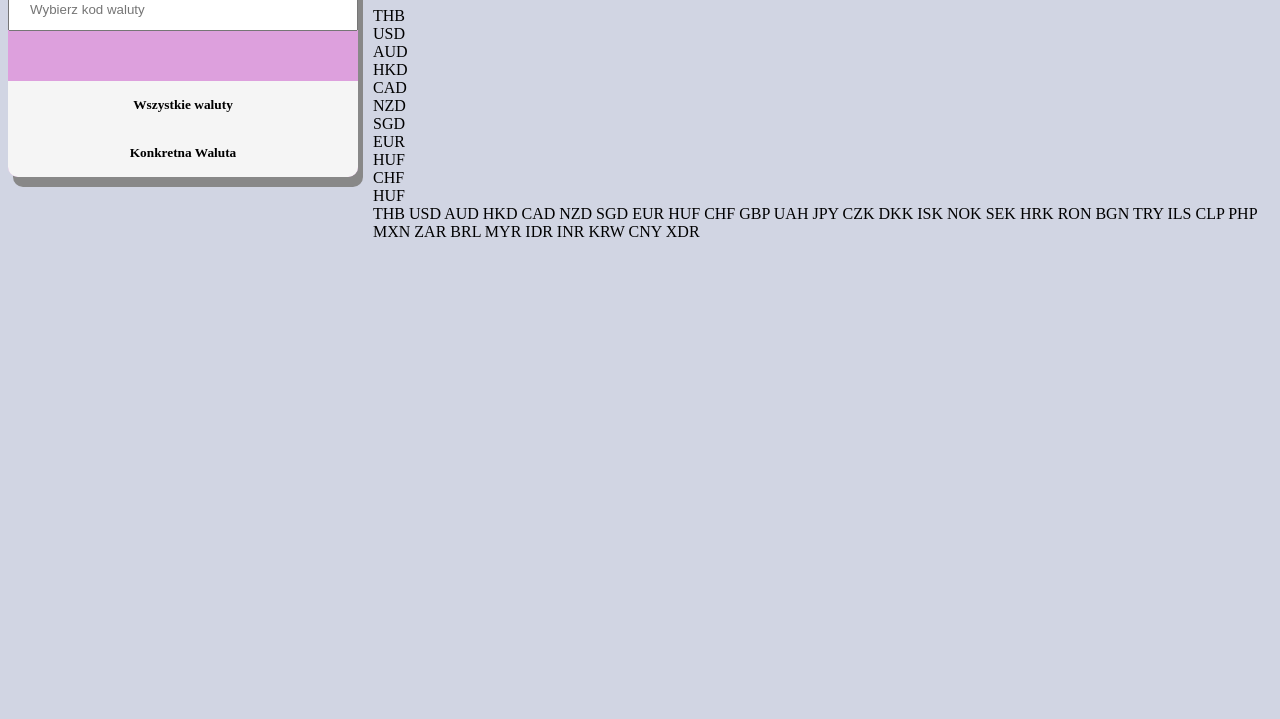
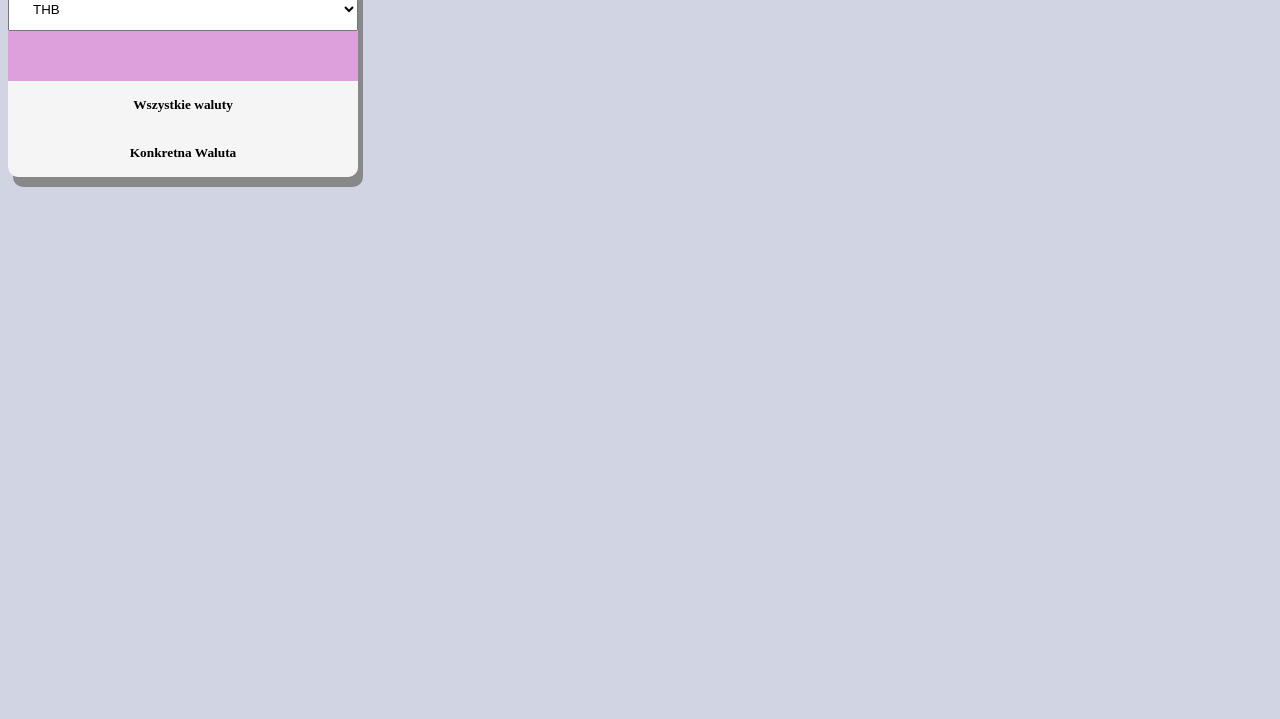
Before and after one commit to ComicMatthew/BankAPI-Test, a plain HTML site: page Index.html in a window 1280 px wide. Shown: the part 81-800 px from the top of the page. Drawn offline with Linux system fonts and the light colour scheme.

Commit message:
Add files via upload

```diff
--- a/Index.html
+++ b/Index.html
@@ -15,74 +15,55 @@
             <div id="inputContainer">
                 <input id="date" type="date" placeholder="RRRR-MM-DD">
 
-                <input id="currInput" type="text" placeholder="Wybierz kod waluty"><br>
+                <form action="">
+                    <label for="currInput"></label>
+                    <select name="currInput" id="currInput">
+                        <option value="THB">THB </option>
+                        <option value="EUR">EUR</option>
+                        <option value="USD">USD</option>
+                        <option value="AUD">AUD</option>
+                        <option value="HKD">HKD</option>
+                        <option value="CAD">CAD</option>
+                        <option value="NZD">NZD</option>
+                        <option value="SGD">SGD </option>
+                        <option value="HUF">HUF</option>
+                        <option value="CHF">CHF</option>
+                        <option value="GBP">GBP</option>
+                        <option value="JPY">JPY</option>
+                        <option value="DKK">DKK</option>
+                        <option value="CZK">CZK</option>
+                        <option value="ISK">ISK </option>
+                        <option value="NOK">NOK</option>
+                        <option value="SEK">SEK</option>
+                        <option value="RON">RON</option>
+                        <option value="TRY">TRY</option>
+                        <option value="BGN">BGN</option>
+                        <option value="ILS">ILS</option>
+                        <option value="CLP">CLP </option>
+                        <option value="PHP">PHP</option>
+                        <option value="MXN">MXN</option>
+                        <option value="ZAR">ZAR</option>
+                        <option value="BRL">BRL</option>
+                        <option value="MYR">MYR</option>
+                        <option value="IDR">IDR</option>
+                        <option value="KRW">KRW</option>
+                        <option value="CNY">CNY</option>
+                        <option value="XDR">XDR</option>
+
+                    </select>
+                </form>
             </div>
 
             <div id="buttonContainer">
-                <button onclick=showAllCurrency()>Wszystkie waluty</button>
+                <button id = "allCurreny">Wszystkie waluty</button>
 
-                <button onclick=showSpecificCurrency()>Konkretna Waluta</button>
+                <button id = "specificCurrency">Konkretna Waluta</button>
             </div>
 
         </div>
 
-        <div id="currencyList">
-            <h1>Kody Walut</h1>
-                <div onclick=insertText()>THB</div>
-                <a>USD</a>
-                <div>AUD</div>
-                <div>HKD</div>
-                <div>CAD</div>
-                <div>NZD</div>
-                <div>SGD</div>
-                <div>EUR</div>
-                <div>HUF</div>
-                <div>CHF</div>
-                <div>HUF</div>
-
-                THB
-USD
-AUD
-HKD
-CAD
-NZD
-SGD
-EUR
-HUF
-CHF
-GBP
-UAH
-JPY
-CZK
-DKK
-ISK
-NOK
-SEK
-HRK
-RON
-BGN
-TRY
-ILS
-CLP
-PHP
-MXN
-ZAR
-BRL
-MYR
-IDR
-INR
-KRW
-CNY
-XDR
-
-        </div>
 
         <div id="feed">
-
-            <div id="currency"></div>
-            <div id="code"></div>
-            <div id="mid"></div>
-
         </div>
     </div>
 
--- a/index.js
+++ b/index.js
@@ -1,12 +1,20 @@
-
-function insertText() {
-    console.log('Test')
+const allCurenyButton = document.getElementById('allCurreny')
+const specificCurrencyButton =document.getElementById('specificCurrency')
 
 
+
+
+function checkIfEmpty(){
+    if(feed.childNodes.length === 0){
+        console.log("is empty")
+    } else {
+        feed.innerHTML = ""
+    }
 }
 
 
 function showAllCurrency(){
+
 
     let xhr = new XMLHttpRequest()
     let table = "a"
@@ -19,8 +27,6 @@ function showAllCurrency(){
 
     xhr.onload = function() {
 
-
-
         if (xhr.status == 200){
             console.log("success")
             let currency = JSON.parse(this.response)
@@ -29,7 +35,19 @@ function showAllCurrency(){
 
             console.log(ratess)
 
-             currency.forEach(element => {
+            const currencyDIV = document.createElement('div')
+            currencyDIV.setAttribute('id', 'currency')
+            document.getElementById('feed').appendChild(currencyDIV)
+
+            const codeDIV = document.createElement('div')
+            codeDIV.setAttribute('id', 'code')
+            document.getElementById('feed').appendChild(codeDIV)
+
+            const midDIV = document.createElement('div')
+            midDIV.setAttribute('id', 'mid')
+            document.getElementById('feed').appendChild(midDIV)
+
+            currency.forEach(element => {
                  const dateCard = document.createElement('div')
                  dateCard.setAttribute('id', 'date')
                  dateCard.innerHTML = element.effectiveDate
@@ -37,30 +55,36 @@ function showAllCurrency(){
              })
 
             ratess.forEach(element => {
+
                 const currencyCard = document.createElement('div')
                 currencyCard.innerHTML = element.currency
                 document.getElementById('currency').appendChild(currencyCard)
+
 
                 const codeCard = document.createElement('div')
                 codeCard.innerHTML = element.code
                 document.getElementById('code').appendChild(codeCard)
 
+
                 const midCard = document.createElement('div')
                 midCard.innerHTML = element.mid
                 document.getElementById('mid').appendChild(midCard)
-            })
+            }
+
+            )
         } else if (xhr.status == 404){
             alert("Brak danych z tego dnia")
 
         }
 
     }
-
     xhr.send()
 }
 
 
+
 function showSpecificCurrency() {
+
 
         let xhr = new XMLHttpRequest()
         let table = "a"
@@ -71,6 +95,7 @@ function showSpecificCurrency() {
 
         xhr.open('GET', url, true)
 
+
         xhr.onload = function() {
             if (xhr.status == 200){
                 console.log("success Waluta")
@@ -79,20 +104,42 @@ function showSpecificCurrency() {
                 let ratess = currency.rates
                 console.log(ratess[0])
 
+                const currencyDIV = document.createElement('div')
+                currencyDIV.setAttribute('id', 'currency')
+                document.getElementById('feed').appendChild(currencyDIV)
                 const currencyCard = document.createElement('div')
                 currencyCard.innerHTML = currency.currency
-                document.getElementById('currency').appendChild(currencyCard)
+                currencyDIV.appendChild(currencyCard)
 
+                const codeDIV = document.createElement('div')
+                codeDIV.setAttribute('id', 'code')
+                document.getElementById('feed').appendChild(codeDIV)
                 const codeCard = document.createElement('div')
                 codeCard.innerHTML = currency.code
-                document.getElementById('code').appendChild(codeCard)
+                codeDIV.appendChild(codeCard)
 
+                const midDIV = document.createElement('div')
+                midDIV.setAttribute('id', 'mid')
+                document.getElementById('feed').appendChild(midDIV)
                 const midCard = document.createElement('div')
                 midCard.innerHTML = ratess[0].mid
-                document.getElementById('mid').appendChild(midCard)
+                midDIV.appendChild(midCard)
+
+                const dateCard = document.createElement('div')
+                dateCard.setAttribute('id', 'date')
+                dateCard.innerHTML = ratess[0].effectiveDate
+                document.getElementById('feed').appendChild(dateCard)
+
             } else if (xhr.status == 404){
                 alert("Brak danych z tego dnia")
             }
         }
         xhr.send()
 }
+
+
+allCurenyButton.addEventListener('click', checkIfEmpty)
+allCurenyButton.addEventListener('click', showAllCurrency)
+
+specificCurrencyButton.addEventListener('click', checkIfEmpty)
+specificCurrencyButton.addEventListener('click', showSpecificCurrency)
--- a/style.css
+++ b/style.css
@@ -36,6 +36,12 @@ input {
     box-sizing: border-box;
 }
 
+select {
+    width: 100%;
+    padding: 12px 20px;
+
+    box-sizing: border-box;
+}
 
 #buttonContainer {
 
```
